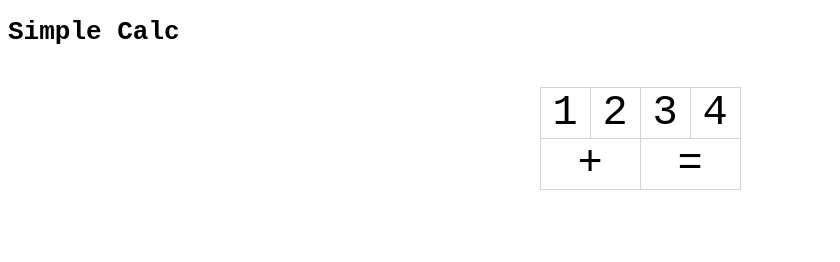
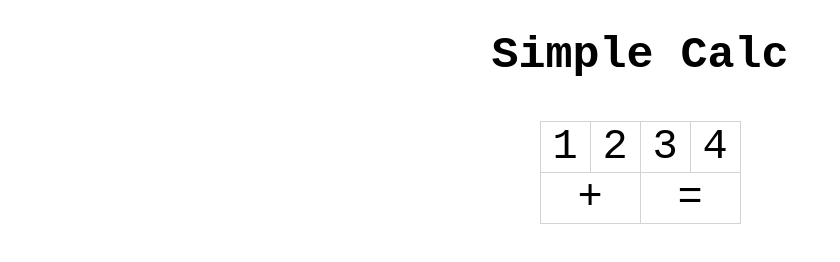
Before and after one commit to shrfrn/ca-may-25-simple-calc, a plain HTML site: page index.html in a window 1280 px wide. Shown: the whole page, without its empty margins (0-840 px from the left). Drawn offline with Linux system fonts and the light colour scheme.

Commit message:
Refine styling

```diff
--- a/style.css
+++ b/style.css
@@ -4,6 +4,11 @@
 
 body {
     font-family: monospace;
+    text-align: center;
+}
+
+h1 {
+    font-size: 45px;
 }
 
 table {
@@ -18,5 +23,4 @@ td {
     width: 50px;
     height: 50px;
     border: 1px solid lightgray;
-    text-align: center;
 }
```
